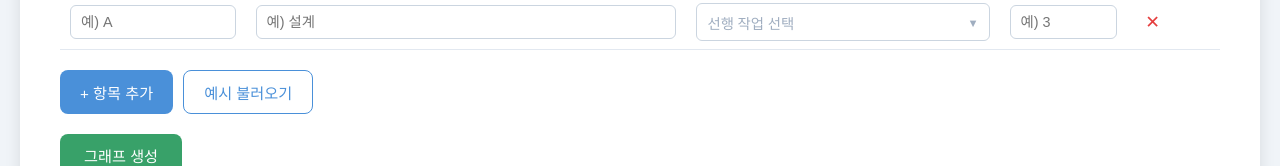
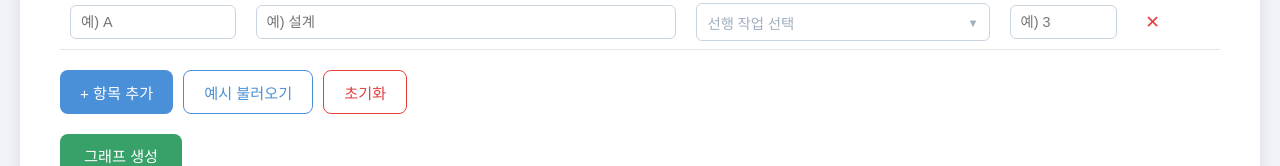
Before and after one commit to 21017030/cpm-network, a React (Vite) app: page / in a window 1280 px wide. Shown: the part 389-555 px from the top of the page. Built offline with nearby package versions, Linux system fonts and the light colour scheme.

Commit message:
Add reset button with confirmation dialog

```diff
--- a/src/App.tsx
+++ b/src/App.tsx
@@ -85,6 +85,18 @@ export default function App() {
     setResult(null);
   };
 
+  const handleReset = () => {
+    if (!window.confirm('모든 데이터를 초기화하시겠습니까?\n작업 목록과 그래프가 모두 삭제됩니다.')) return;
+    nextId = 14;
+    setActivities([
+      { id: 11, name: '', description: '', predecessors: [], duration: '' },
+      { id: 12, name: '', description: '', predecessors: [], duration: '' },
+      { id: 13, name: '', description: '', predecessors: [], duration: '' },
+    ]);
+    setUnit('day');
+    setResult(null);
+  };
+
   return (
     <div className="container">
       <h1>CPM 네트워크</h1>
@@ -99,6 +111,7 @@ export default function App() {
         onDelete={handleDelete}
         onUnitChange={setUnit}
         onLoadExample={handleLoadExample}
+        onReset={handleReset}
       />
 
       <div className="actions">
--- a/src/components/ActivityTable.tsx
+++ b/src/components/ActivityTable.tsx
@@ -10,6 +10,7 @@ interface Props {
   onDelete: (id: number) => void;
   onUnitChange: (unit: Unit) => void;
   onLoadExample: () => void;
+  onReset: () => void;
 }
 
 const unitLabel: Record<Unit, string> = {
@@ -17,7 +18,7 @@ const unitLabel: Record<Unit, string> = {
   week: '주',
 };
 
-export default function ActivityTable({ activities, unit, onAdd, onChange, onPredecessorsChange, onDelete, onUnitChange, onLoadExample }: Props) {
+export default function ActivityTable({ activities, unit, onAdd, onChange, onPredecessorsChange, onDelete, onUnitChange, onLoadExample, onReset }: Props) {
   return (
     <div>
       <div className="unit-bar">
@@ -98,6 +99,7 @@ export default function ActivityTable({ activities, unit, onAdd, onChange, onPre
       <div className="actions">
         <button id="add-btn" onClick={onAdd}>+ 항목 추가</button>
         <button id="example-btn" onClick={onLoadExample}>예시 불러오기</button>
+        <button id="reset-btn" onClick={onReset}>초기화</button>
       </div>
     </div>
   );
--- a/src/index.css
+++ b/src/index.css
@@ -160,6 +160,21 @@ tbody td input:focus {
   background-color: #ebf4ff;
 }
 
+#reset-btn {
+  background-color: #fff;
+  color: #e53e3e;
+  border: 1px solid #e53e3e;
+  padding: 10px 20px;
+  border-radius: 8px;
+  font-size: 0.95rem;
+  cursor: pointer;
+  transition: background-color 0.2s;
+}
+
+#reset-btn:hover {
+  background-color: #fff5f5;
+}
+
 #calculate-btn {
   background-color: #38a169;
   color: #ffffff;
```
